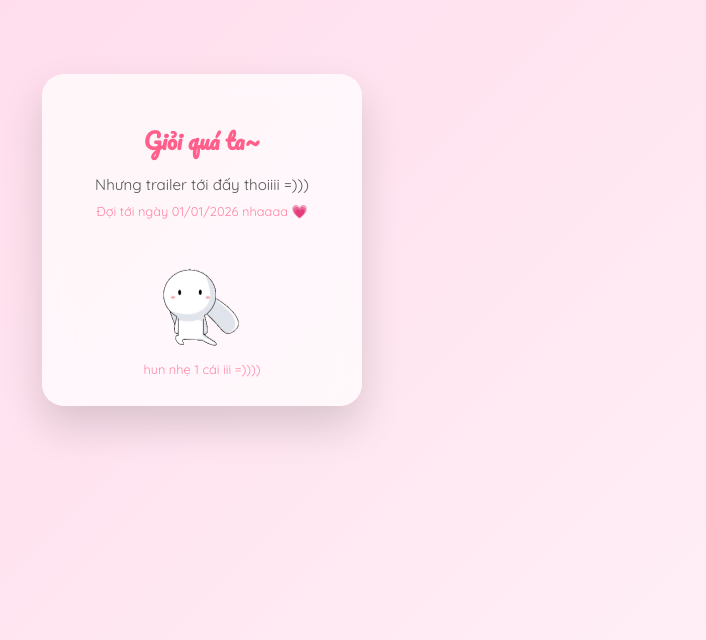
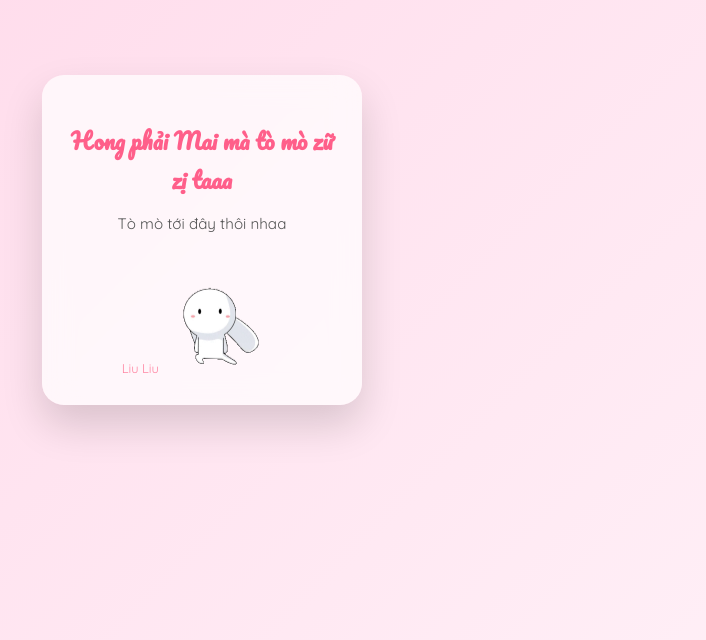
Before and after one commit to huynhvann/SpecialDay, a plain HTML site: page main.html in a window 1280 px wide. Shown: the part 160-800 px from the top of the page, without its empty margins (438-1144 px from the left). Drawn offline with Linux system fonts and the light colour scheme.

Commit message:
Update main.html

```diff
--- a/main.html
+++ b/main.html
@@ -111,12 +111,10 @@ body {
 <!-- CONTENT -->
 <div class="wrapper">
   <div class="gate-box">
-    <h2>Giỏi quá ta~</h2>
-    <p>Nhưng trailer tới đấy thoiiii =)))</p>
-    <small>Đợi tới ngày 01/01/2026 nhaaaa 💗 </small>
-
+    <h2>Hong phải Mai mà tò mò zữ zị taaa</h2>
+    <p>Tò mò tới đây thôi nhaa</p>
+    <small>Liu Liu </small>
     <img src="rabbit.gif" alt="rabbit" class="rabbit">
-    <div><small>hun nhẹ 1 cái iii =))))</small></div
 
   </div>
 
```
